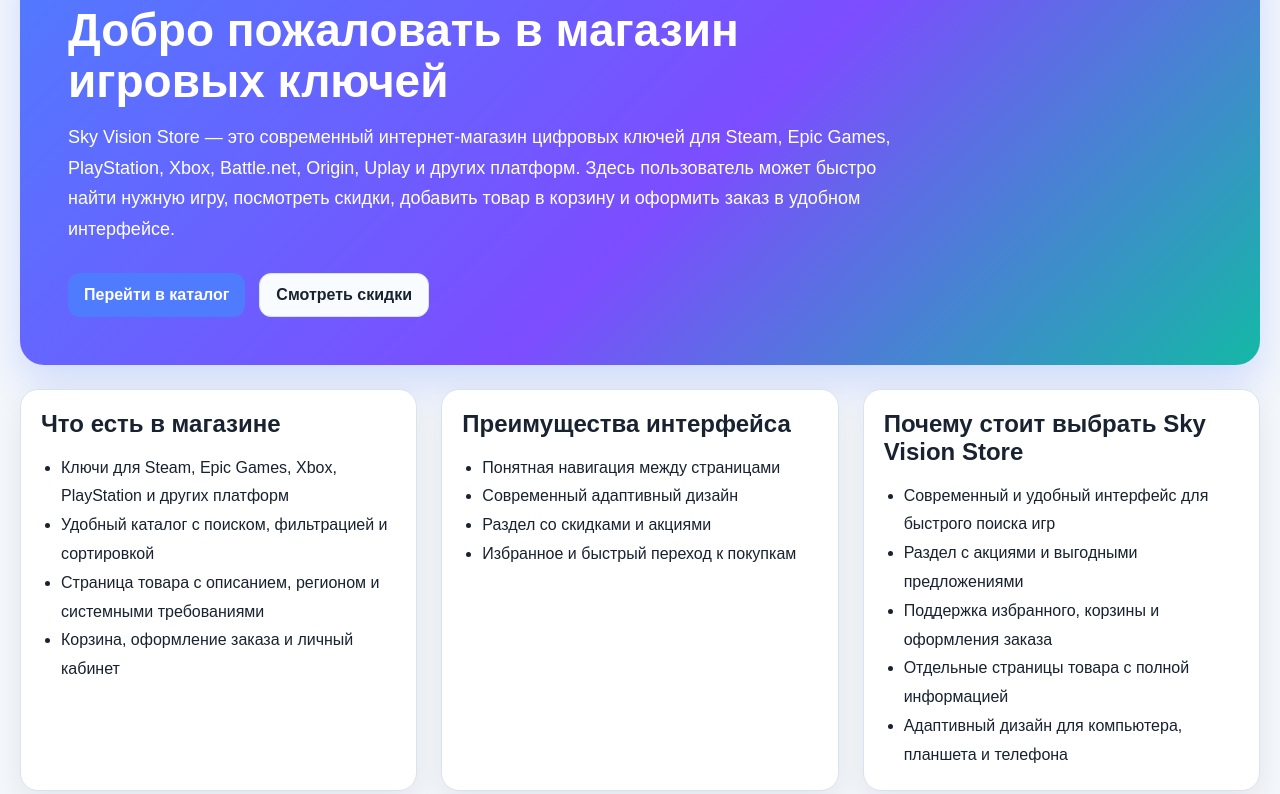
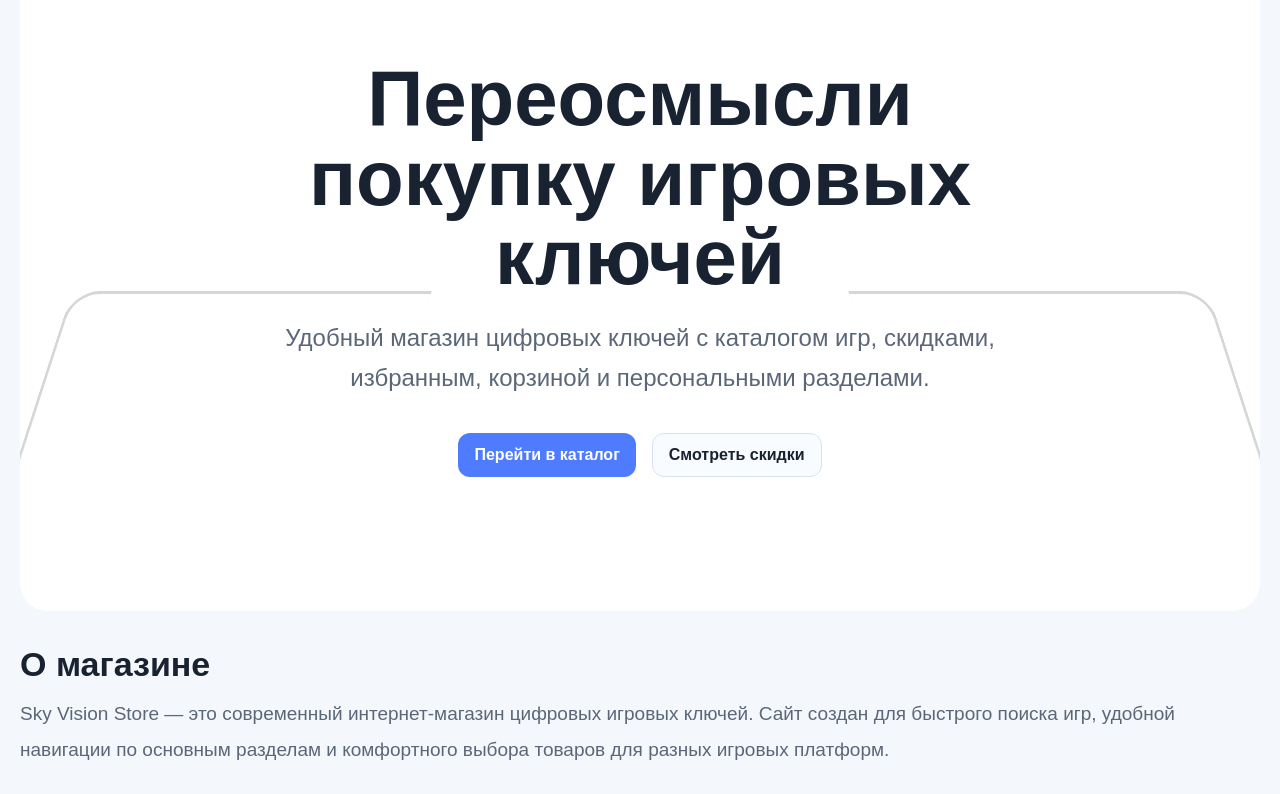
Before and after one commit to Qui1d/frontend, a React (Vite) app: page / in a window 1280 px wide. Shown: the part 226-1020 px from the top of the page. Built offline with nearby package versions, Linux system fonts and the light colour scheme.

Commit message:
change home page

```diff
--- a/src/pages/HomePage.tsx
+++ b/src/pages/HomePage.tsx
@@ -2,19 +2,19 @@
 
 const HomePage = () => {
   return (
-    <div className="page-stack">
-      <section className="hero-welcome">
-        <div className="hero-welcome__content">
-          <p className="hero-welcome__eyebrow">SKY VISION STORE</p>
-          <h1>Добро пожаловать в магазин игровых ключей</h1>
-          <p className="hero-welcome__text">
-            Sky Vision Store — это современный интернет-магазин цифровых ключей для
-            Steam, Epic Games, PlayStation, Xbox, Battle.net, Origin, Uplay и других
-            платформ. Здесь пользователь может быстро найти нужную игру, посмотреть
-            скидки, добавить товар в корзину и оформить заказ в удобном интерфейсе.
+    <div className="home-clean">
+      <section className="home-clean__hero">
+
+        <div className="home-clean__brand">Sky Vision Store</div>
+
+        <div className="home-clean__center">
+          <h1>Переосмысли покупку игровых ключей</h1>
+          <p className="home-clean__subtitle">
+            Удобный магазин цифровых ключей с каталогом игр, скидками, избранным,
+            корзиной и персональными разделами.
           </p>
 
-          <div className="hero-welcome__actions">
+          <div className="home-clean__actions">
             <Link to="/catalog" className="primary-btn">
               Перейти в каталог
             </Link>
@@ -23,38 +23,43 @@
             </Link>
           </div>
         </div>
+
+        <div className="home-clean__scene">
+          <div className="home-clean__scene-left" />
+          <div className="home-clean__scene-right" />
+        </div>
       </section>
 
-      <section className="welcome-grid">
-        <div className="card welcome-card">
-          <h2>Что есть в магазине</h2>
-          <ul className="welcome-list">
-            <li>Ключи для Steam, Epic Games, Xbox, PlayStation и других платформ</li>
-            <li>Удобный каталог с поиском, фильтрацией и сортировкой</li>
-            <li>Страница товара с описанием, регионом и системными требованиями</li>
-            <li>Корзина, оформление заказа и личный кабинет</li>
-          </ul>
+      <section className="home-clean__content">
+        <div className="home-clean__text-block">
+          <h2>О магазине</h2>
+          <p>
+            Sky Vision Store — это современный интернет-магазин цифровых игровых
+            ключей. Сайт создан для быстрого поиска игр, удобной навигации по
+            основным разделам и комфортного выбора товаров для разных игровых
+            платформ.
+          </p>
         </div>
 
-        <div className="card welcome-card">
-          <h2>Преимущества интерфейса</h2>
-          <ul className="welcome-list">
-            <li>Понятная навигация между страницами</li>
-            <li>Современный адаптивный дизайн</li>
-            <li>Раздел со скидками и акциями</li>
-            <li>Избранное и быстрый переход к покупкам</li>
-          </ul>
+        <div className="home-clean__text-block">
+          <h2>Что доступно пользователю</h2>
+          <p>
+            Пользователь может просматривать каталог, искать игры по названию,
+            фильтровать товары по платформе и жанру, открывать страницы игр,
+            добавлять товары в корзину и в избранное, а также работать с
+            купонами и персональными разделами.
+          </p>
         </div>
 
-        <div className="card welcome-card">
-          <h2>Почему стоит выбрать Sky Vision Store</h2>
-          <ul className="welcome-list">
-            <li>Современный и удобный интерфейс для быстрого поиска игр</li>
-            <li>Раздел с акциями и выгодными предложениями</li>
-            <li>Поддержка избранного, корзины и оформления заказа</li>
-            <li>Отдельные страницы товара с полной информацией</li>
-            <li>Адаптивный дизайн для компьютера, планшета и телефона</li>
-          </ul>
+        <div className="home-clean__text-block">
+          <h2>О гарантии</h2>
+          <p>
+            Мы гарантируем, что каждый цифровой ключ соответствует выбранному
+            товару и будет доставлен пользователю. Sky Vision Store ручается за
+            корректность представленной информации о товаре и за то, что
+            приобретённый ключ предназначен именно для указанной платформы и
+            региона активации.
+          </p>
         </div>
       </section>
     </div>
--- a/src/styles/global.css
+++ b/src/styles/global.css
@@ -1367,3 +1367,181 @@
     grid-template-columns: 1fr;
   }
 }
+.home-clean {
+  display: flex;
+  flex-direction: column;
+  gap: 0;
+}
+
+.home-clean__hero {
+  position: relative;
+  overflow: hidden;
+  padding: 20px 24px 40px;
+  min-height: 680px;
+  background: var(--surface);
+  border-radius: 28px;
+}
+
+.home-clean__topline {
+  display: flex;
+  gap: 28px;
+  flex-wrap: wrap;
+  font-size: 15px;
+  color: var(--text-soft);
+  margin-bottom: 28px;
+}
+
+.home-clean__brand {
+  text-align: center;
+  font-size: 42px;
+  font-weight: 700;
+  margin-bottom: 60px;
+  color: var(--text);
+}
+
+.home-clean__center {
+  position: relative;
+  z-index: 2;
+  max-width: 760px;
+  margin: 0 auto;
+  text-align: center;
+}
+
+.home-clean__center h1 {
+  margin: 0 0 20px;
+  font-size: 78px;
+  line-height: 1.02;
+  font-weight: 600;
+  color: var(--text);
+}
+
+.home-clean__subtitle {
+  margin: 0 auto;
+  max-width: 760px;
+  font-size: 24px;
+  line-height: 1.7;
+  color: var(--text-soft);
+}
+
+.home-clean__actions {
+  display: flex;
+  justify-content: center;
+  gap: 16px;
+  flex-wrap: wrap;
+  margin-top: 34px;
+}
+
+.home-clean__scene {
+  position: absolute;
+  inset: 0;
+  pointer-events: none;
+}
+
+.home-clean__scene-left,
+.home-clean__scene-right {
+  position: absolute;
+  bottom: 0;
+  width: 360px;
+  height: 320px;
+  opacity: 0.18;
+}
+
+.home-clean__scene-left {
+  left: 0;
+  border-left: 3px solid var(--text);
+  border-top: 3px solid var(--text);
+  border-top-left-radius: 28px;
+  transform: skewX(-18deg);
+}
+
+.home-clean__scene-right {
+  right: 0;
+  border-right: 3px solid var(--text);
+  border-top: 3px solid var(--text);
+  border-top-right-radius: 28px;
+  transform: skewX(18deg);
+}
+
+.home-clean__content {
+  padding: 34px 0 10px;
+  display: flex;
+  flex-direction: column;
+  gap: 34px;
+}
+
+.home-clean__text-block {
+  width: 100%;
+  max-width: 100%;
+}
+
+.home-clean__text-block h2 {
+  margin: 0 0 12px;
+  font-size: 34px;
+  color: var(--text);
+}
+
+.home-clean__text-block p {
+  margin: 0;
+  font-size: 19px;
+  line-height: 1.9;
+  color: var(--text-soft);
+}
+
+
+body[data-theme='dark'] .home-clean__hero {
+  background: #151519;
+}
+
+body[data-theme='dark'] .home-clean__scene-left,
+body[data-theme='dark'] .home-clean__scene-right {
+  opacity: 0.1;
+}
+
+@media (max-width: 1100px) {
+  .home-clean__center h1 {
+    font-size: 58px;
+  }
+
+  .home-clean__subtitle {
+    font-size: 20px;
+  }
+
+  .home-clean__scene-left,
+  .home-clean__scene-right {
+    width: 260px;
+    height: 220px;
+  }
+}
+
+@media (max-width: 760px) {
+  .home-clean__hero {
+    min-height: auto;
+    padding: 18px 18px 32px;
+  }
+
+  .home-clean__brand {
+    font-size: 32px;
+    margin-bottom: 40px;
+  }
+
+  .home-clean__center h1 {
+    font-size: 42px;
+  }
+
+  .home-clean__subtitle {
+    font-size: 17px;
+  }
+
+  .home-clean__text-block h2 {
+    font-size: 26px;
+  }
+
+  .home-clean__text-block p {
+    font-size: 16px;
+  }
+
+  .home-clean__scene-left,
+  .home-clean__scene-right {
+    display: none;
+  }
+}
```
